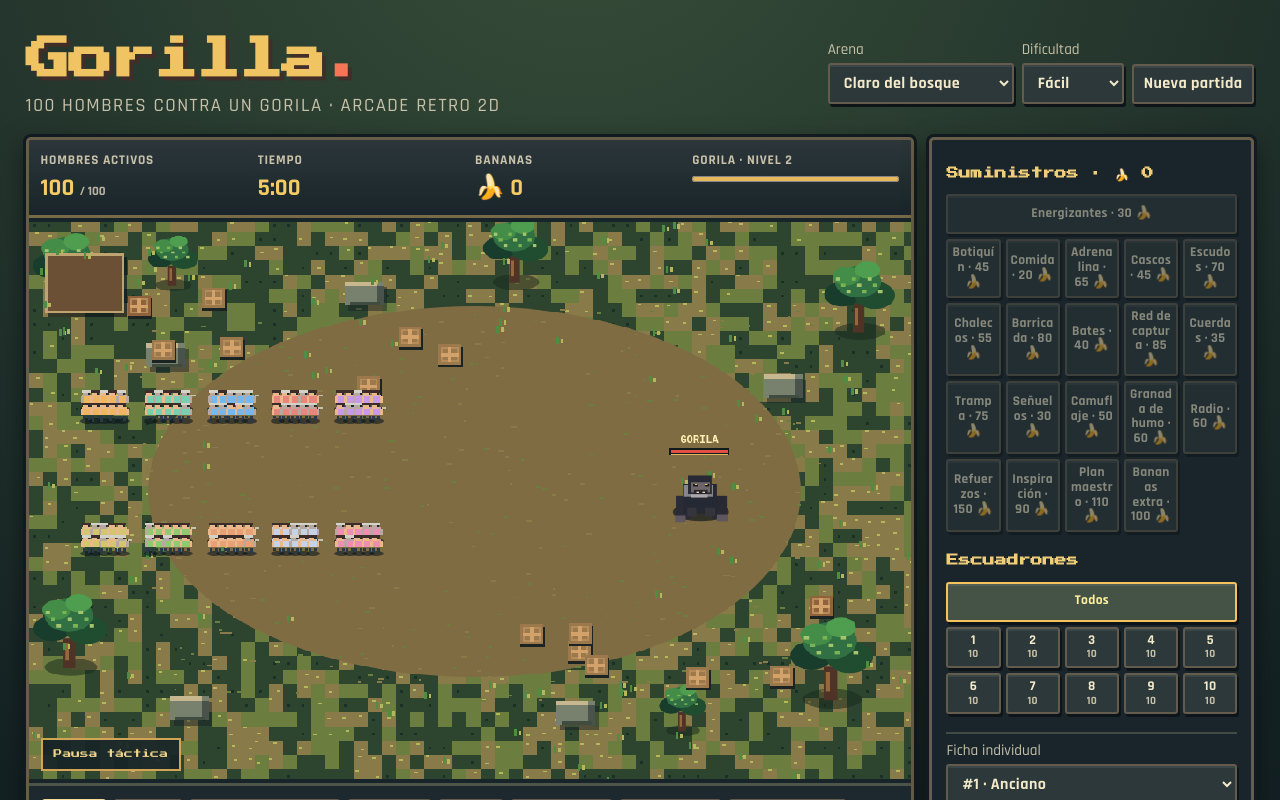
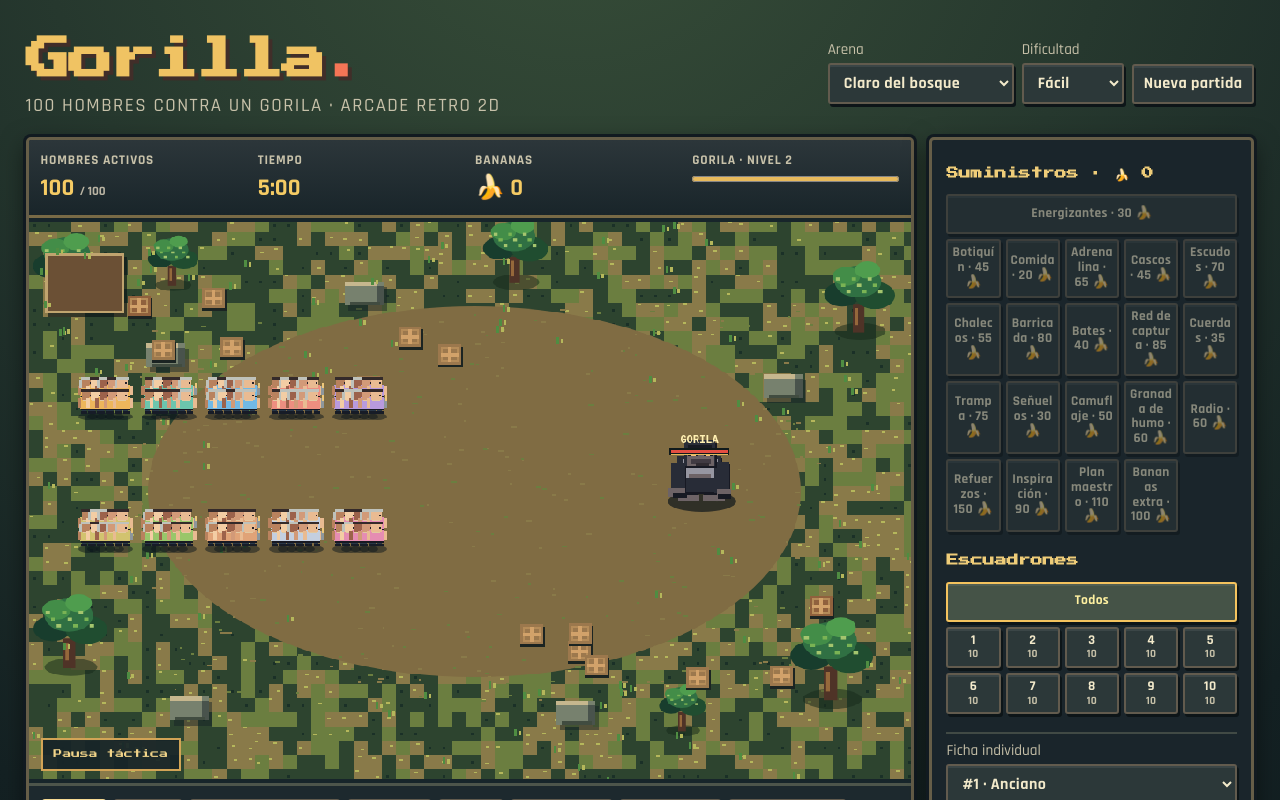
Before and after one commit to BrayanQuirino/gorilla, a React (Vite) app: page / in a window 1280 px wide. Shown: the top 800 px of the page. Built offline with nearby package versions, Linux system fonts and the light colour scheme.

Commit message:
feat: render animated sprite atlas for gorilla and humans with transient combat effects

```diff
--- a/src/arena.js
+++ b/src/arena.js
@@ -1,5 +1,6 @@
 import { alto, ancho } from './battle.js';
 import { ARENAS } from './rules.js';
+import { crear_atlas, accion_humano, accion_gorila, dibujar_sprite } from './sprites.js';
 
 // Capa visual independiente: sprites dibujados en pixels, sin modificar la simulación.
 // Los sprites definitivos del concept art podrán reemplazar estas figuras manteniendo esta API.
@@ -107,58 +108,28 @@ function terreno(id){
  }
  return canvas;
 }
-function humano(c,h,seleccionado,t){
- const x=Math.round(h.x),y=Math.round(h.y);
- const caido=h.vida<=0||h.estado==='eliminado'||h.estado==='incapacitado';
- const color=equipoColores[(h.escuadron-1)%equipoColores.length];
- c.save();c.translate(x,y);
- if(seleccionado){c.strokeStyle='#fff2aa';c.lineWidth=2;c.beginPath();c.ellipse(0,2,10,5,0,0,Math.PI*2);c.stroke();}
- elipse(c,1,6,8,3,'#0d181c99');
- if(caido){rect(c,-7,0,14,3,'#8e655b');rect(c,5,2,8,3,'#34393b');c.restore();return;}
- const paso=Math.sin(t*8+h.id)*2;
- const fisico=h.edad>=70?'#b7a9a2':'#e9b88d';
- // silueta pixelada legible a escalas pequeñas
- rect(c,-5,-10,11,9,color);rect(c,-4,-14,8,6,fisico);
- rect(c,-5,-15,10,3,h.edad>=65?'#d2d2c9':'#3c2c2a');
- rect(c,-6,-8,3,7,fisico);rect(c,5,-8,3,7,fisico);
- rect(c,-4,0,3,5+paso,'#293945');rect(c,2,0,3,5-paso,'#293945');
- rect(c,2,-12,2,2,'#21292c');
- if(h.objeto){rect(c,7,-10,5,2,h.objeto.tipo==='fuego'?'#e0db90':'#c6c3af');}
- if(h.proteccion>0)rect(c,-5,-10,11,3,'#afba9a');
- if(h.oculto)rect(c,-7,-16,15,3,'#5ca56e');
- if(h.estado==='panico'||h.miedo>70){rect(c,-1,-23,3,5,'#ffca6d');rect(c,-1,-16,3,2,'#ffca6d');}
- if(h.estado==='herido')rect(c,-6,-17,3,3,'#e65a50');
- c.restore();
+function humano(c,h,seleccionado,t,atlas){
+ const muerto=h.vida<=0||h.estado==='eliminado'||h.estado==='incapacitado';
+ if(seleccionado){elipse(c,h.x,h.y+2,13,6,'#f4e4a466');}
+ if(h.oculto&&!muerto)elipse(c,h.x,h.y-3,15,5,'#4e9e6c55');
+ elipse(c,h.x+2,h.y+1,11,4,'#0b151b80');
+ const action=accion_humano(h);
+ const frames=atlas.humano(action,h.escuadron-1,h.id%5,h.edad>=65,Boolean(h.objeto));
+ const speed=action==='run'?1.8:action==='tired'?.45:1;
+ dibujar_sprite(c,frames,h.x,h.y,25,34,t*speed,h.id*.41);
+ if(h.proteccion>0&&!muerto)rect(c,h.x-7,h.y-27,14,3,'#bfc2a3');
+ if(h.estado==='herido')rect(c,h.x+8,h.y-34,3,5,'#ef554f');
 }
-function gorila(c,g,t){
- const x=Math.round(g.x),y=Math.round(g.y);
- c.save();c.translate(x,y);
- const factor=g.radio/30;c.scale(factor,factor);
- elipse(c,2,15,37,12,'#0c151caa');
- if(g.furia>0){for(let i=0;i<9;i++){
-  const a=i*Math.PI*2/9+t*3;
-  rect(c,Math.cos(a)*39-4,Math.sin(a)*31-6,9,9,i%2?'#f04d3b':'#ff9b4b');
+function gorila(c,g,t,atlas){
+ elipse(c,g.x+3,g.y+1,g.radio*1.5,12,'#0c151baf');
+ if(g.furia>0){for(let i=0;i<10;i++){
+  const theta=i*Math.PI/5+t*2;
+  rect(c,g.x+Math.cos(theta)*g.radio*1.45-3,g.y-36+Math.sin(theta)*25,6,7,i%2?'#eb513e':'#ffb65b');
  }}
- const movimiento=g.fase==='embestida'?Math.sin(t*19)*3:Math.sin(t*3);
- // brazos poderosos, espalda plateada, cara y nudillos.
- rect(c,-30,-6+movimiento,18,30,'#292b37');
- rect(c,17,-6-movimiento,19,30,'#272a33');
- rect(c,-32,19,14,9,'#5f5660');rect(c,23,18,15,9,'#5f5660');
- rect(c,-21,-22,44,39,'#252933');
- rect(c,-20,-20,38,15,'#87858e');
- rect(c,-11,-16,22,12,'#aaa6aa');
- rect(c,-16,9,12,12,'#35363d');rect(c,7,9,14,12,'#34343b');
- rect(c,-15,-33,31,25,'#272a34');
- rect(c,-11,-24,25,13,'#6e6669');
- rect(c,-8,-22,6,4,'#141720');rect(c,7,-22,6,4,'#15191c');
- rect(c,-6,-22,3,2,g.furia>0?'#ff4838':'#e4b669');
- rect(c,8,-22,3,2,g.furia>0?'#ff4838':'#e4b669');
- rect(c,-7,-14,18,6,g.fase==='aviso'?'#d2806a':'#29252a');
- rect(c,-4,-12,4,2,'#dfd0be');rect(c,4,-12,4,2,'#dfd0be');
- if(g.fase==='aviso'){
-  c.strokeStyle='#ff9a52';c.lineWidth=2;c.beginPath();c.arc(0,-15,43,-1.1,1.0);c.stroke();
- }
- c.restore();
+ const action=accion_gorila(g);
+ const frames=atlas.gorila.get(action)||atlas.gorila.get('idle');
+ const scale=g.radio/30;
+ dibujar_sprite(c,frames,g.x,g.y+10,Math.round(90*scale),Math.round(96*scale),t,0);
 }
 function baliza(c,x,y,r,color){
  c.strokeStyle=color;c.lineWidth=3;c.beginPath();c.arc(x,y,r,0,Math.PI*2);c.stroke();
@@ -167,11 +138,27 @@ export function crear_dibujante(canvas){
  const ctx=canvas.getContext('2d',{alpha:false});
  ctx.imageSmoothingEnabled=false;
  const capas=new Map();
+ const atlas=crear_atlas();
  let tiempo=0;
+ let visto=0;
+ const chispas=[];
+ let previo=null;
  return (batalla,escuadron)=>{
   const id=batalla.arena||'claro';
   if(!capas.has(id))capas.set(id,terreno(id));
   tiempo+=1/60;
+  if(previo!==batalla){previo=batalla;visto=0;chispas.length=0;}
+  const eventos=batalla.eventos||[];
+  if(visto>eventos.length)visto=0;
+  for(const e of eventos.slice(visto)){
+   if(['arma_encontrada','disparo','baja','rescate','furia','compra','ataque_gorila'].includes(e.tipo)){
+    const h=batalla.hombres.find(u=>u.id===e.hombre);
+    const x=h?.x??batalla.gorila.x,y=h?.y??batalla.gorila.y;
+    const txt={arma_encontrada:'¡EQUIPO!',disparo:'BANG!',baja:'¡CAÍDO!',rescate:'¡RESCATE!',furia:'¡FURIA!',compra:'🍌 COMPRA',ataque_gorila:'¡CUIDADO!'}[e.tipo];
+    chispas.push({x,y,texto:txt,vida:1.0,color:e.tipo==='baja'?'#ff6960':e.tipo==='arma_encontrada'?'#f4e27a':'#fff2bd'});
+   }
+  }
+  visto=eventos.length;
   ctx.imageSmoothingEnabled=false;ctx.drawImage(capas.get(id),0,0);
   // objetos aún en arena: los ocultos nunca se muestran antes de encontrarlos.
   for(const o of batalla.armas_suelo||[]){
@@ -193,8 +180,8 @@ export function crear_dibujante(canvas){
   // orden por eje Y para profundidad estilo arcade isométrico
   const actores=[...batalla.hombres.map(h=>({y:h.y,tipo:'humano',h})),{y:g.y,tipo:'gorila'}].sort((a,b)=>a.y-b.y);
   for(const a of actores){
-    if(a.tipo==='gorila')gorila(ctx,g,tiempo);
-    else humano(ctx,a.h,Boolean(escuadron&&escuadron===a.h.escuadron),tiempo);
+    if(a.tipo==='gorila')gorila(ctx,g,tiempo,atlas);
+    else humano(ctx,a.h,Boolean(escuadron&&escuadron===a.h.escuadron),tiempo,atlas);
   }
   // barras de estado discretas y contexto táctico
   const barra=lim=>Math.max(0,Math.min(1,lim));
@@ -203,6 +190,13 @@ export function crear_dibujante(canvas){
   rect(ctx,g.x-32,g.y-g.radio-27,64*barra(g.energia/100),2,'#e6b85d');
   ctx.font='bold 12px monospace';ctx.textAlign='center';
   ctx.fillStyle='#fff0b2';ctx.fillText(g.furia>0?'¡FURIA!':'GORILA',g.x,g.y-g.radio-39);
+  // Impactos y eventos efímeros, nunca interfieren con la simulación.
+  ctx.textAlign='center';ctx.font='bold 12px monospace';
+  for(let i=chispas.length-1;i>=0;i--){const fx=chispas[i];
+   ctx.globalAlpha=Math.max(0,fx.vida);ctx.fillStyle='#151a21';ctx.fillText(fx.texto,fx.x+1,fx.y-34-(1-fx.vida)*25+2);
+   ctx.fillStyle=fx.color;ctx.fillText(fx.texto,fx.x,fx.y-34-(1-fx.vida)*25);
+   ctx.globalAlpha=1;fx.vida-=1/60;if(fx.vida<=0)chispas.splice(i,1);
+  }
   // borde cromático característico de HUD arcade
   rect(ctx,0,0,ancho,4,'#17252a');rect(ctx,0,alto-4,ancho,4,'#17252a');
  };
```
